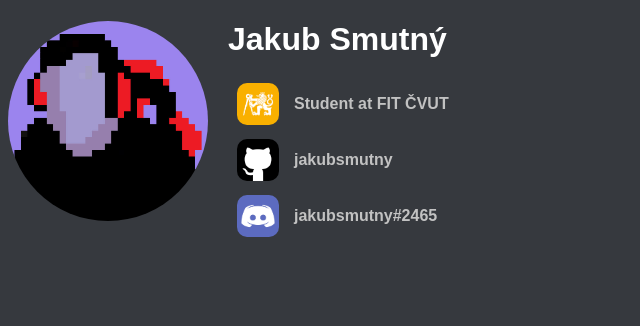
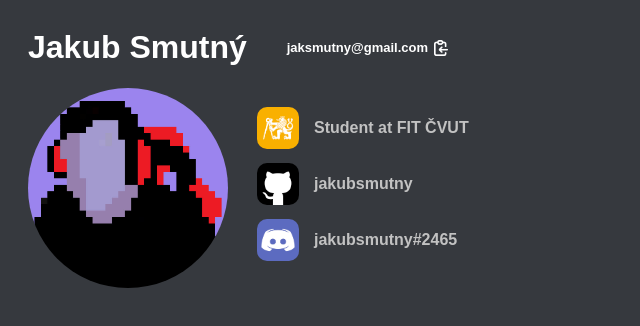
Before and after one commit to jakubsmutny/jakubsmutny.github.io, a plain HTML site: page index.html in a window 1280 px wide. Shown: the top 326 px of the page, without its empty margins (0-640 px from the left). Drawn offline with Linux system fonts and the light colour scheme.

Commit message:
Add mail

```diff
--- a/index.html
+++ b/index.html
@@ -6,8 +6,17 @@
         <link href="style.css" rel="stylesheet">
     </head>
     <body style="background-color: #36393e;">
+        <div style="display: flex;">
+            <h1 class="heading">Jakub Smutný</h1>
+            <p class="text">
+                jaksmutny@gmail.com
+                <img class="copyicon"
+                    src="img/icons/copy.png"
+                    alt="Copy icon image"
+                    onclick="copyMail(); this.src='img/icons/checkmark.png'; style='margin-left: 4px'">
+            </p>
+        </div>
         <img class="profilepic" src="img/profilepic.png" alt="Profile picture image">
-        <h1 class="heading">Jakub Smutný</h1>
         <p>
             <a class="link" href="https://fit.cvut.cz">
                 <img class="icon" src="img/icons/fit.png" alt="FIT icon image">
@@ -22,5 +31,12 @@
                 jakubsmutny#2465
             </a>
         </p>
+
+        <script>
+            function copyMail() {
+                navigator.clipboard.writeText
+                    ("jaksmutny@gmail.com");
+            }
+        </script>
     </body>
 </html>
--- a/style.css
+++ b/style.css
@@ -3,12 +3,27 @@
     border-radius: 100px;
     float: left;
     margin-right: 20px;
+    margin-left: 20px;
     margin-bottom: 2000px;
 }
 h1 {
     font-weight: bold;
     color: white;
     font-family: Arial, Helvetica, sans-serif;
+    margin-right: 40px;
+    margin-left: 20px;
+}
+.text {
+    font-weight: bold;
+    color: white;
+    font-family: Arial, Helvetica, sans-serif;
+    display: flex;
+    align-items: center;
+    font-size: small;
+}
+.copyicon {
+    height: 16px;
+    margin-left: 6px;
 }
 .link {
     font-weight: bold;
```
Also changed, not shown: img/icons/checkmark.png (added), img/icons/copy.png (added).
